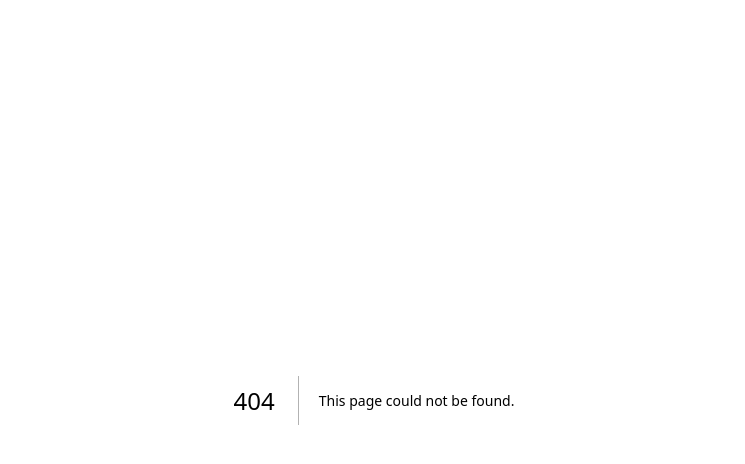
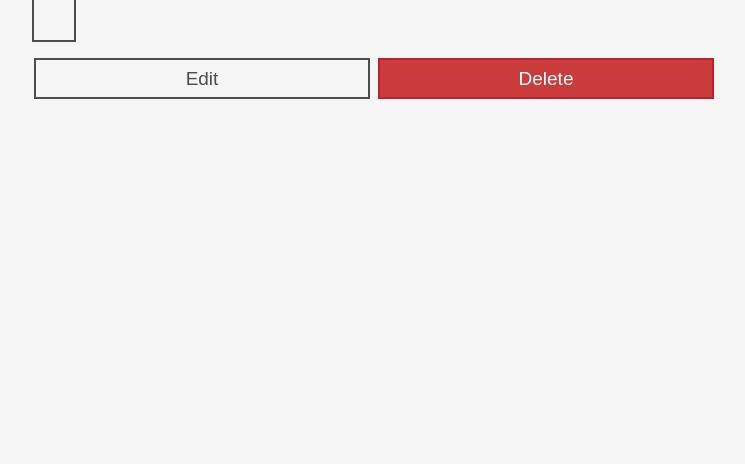
Before and after one commit to aksxaay/mdn-todo-app, a Next.js app: page /components/Todo in a window 1280 px wide. Before the commit this address had no page. Shown: the top 464 px of the page, without its empty margins (266-1011 px from the left). Built offline with nearby package versions, Linux system fonts and the light colour scheme.

Commit message:
2 fetch getStatic + useEffect

```diff
--- a/package.json
+++ b/package.json
@@ -15,6 +15,7 @@
     "autoprefixer": "10.4.14",
     "eslint": "8.38.0",
     "eslint-config-next": "13.3.0",
+    "nanoid": "^4.0.2",
     "next": "13.3.0",
     "postcss": "8.4.21",
     "react": "18.2.0",
--- /dev/null
+++ b/pages/components/Todo.tsx
@@ -0,0 +1,31 @@
+import React from "react";
+import { Types } from "../types";
+
+const Todo = (props: Types.Todo) => {
+  return (
+    <>
+      <li className="todo stack-small">
+        <div className="c-cb">
+          <input
+            id={props.id}
+            type="checkbox"
+            defaultChecked={props.completed}
+          />
+          <label className="todo-label" htmlFor={props.id}>
+            {props.name}
+          </label>
+        </div>
+        <div className="btn-group">
+          <button type="button" className="btn">
+            Edit <span className="visually-hidden">{props.name}</span>
+          </button>
+          <button type="button" className="btn btn__danger">
+            Delete <span className="visually-hidden">{props.name}</span>
+          </button>
+        </div>
+      </li>
+    </>
+  );
+};
+
+export default Todo;
--- a/pages/index.tsx
+++ b/pages/index.tsx
@@ -1,124 +1,130 @@
-import Image from 'next/image'
-import { Inter } from 'next/font/google'
+import { nanoid } from "nanoid";
+import Todo from "./components/Todo";
+import { Types } from "./types";
+import { GetStaticProps } from "next";
+import { useEffect, useState } from "react";
 
-const inter = Inter({ subsets: ['latin'] })
+const DATA: Types.Todo[] = [
+  {
+    id: nanoid(),
+    name: "Eat",
+    completed: true,
+  },
+  {
+    id: nanoid(),
+    name: "Sleep",
+    completed: true,
+  },
+  {
+    id: nanoid(),
+    name: "Repeat",
+    completed: true,
+  },
+];
 
-export default function Home() {
+interface AppProps {
+  data: Types.Todo[];
+}
+export const App = ({ data }: AppProps) => {
+  const [taskList, setTaskList] = useState(data);
+
+  useEffect(() => {
+    fetch(`https://jsonplaceholder.typicode.com/users/5`)
+      .then((response) => response.json())
+      .then((json) => json.name)
+      .then((name) =>
+        setTaskList([
+          ...taskList,
+          {
+            id: nanoid(),
+            name,
+            completed: false,
+          },
+        ])
+      );
+  }, []);
+
   return (
-    <main className="flex min-h-screen flex-col items-center justify-between p-24">
-      <div className="z-10 w-full max-w-5xl items-center justify-between font-mono text-sm lg:flex">
-        <p className="fixed left-0 top-0 flex w-full justify-center border-b border-gray-300 bg-gradient-to-b from-zinc-200 pb-6 pt-8 backdrop-blur-2xl dark:border-neutral-800 dark:bg-zinc-800/30 dark:from-inherit lg:static lg:w-auto  lg:rounded-xl lg:border lg:bg-gray-200 lg:p-4 lg:dark:bg-zinc-800/30">
-          Get started by editing&nbsp;
-          <code className="font-mono font-bold">pages/index.tsx</code>
-        </p>
-        <div className="fixed bottom-0 left-0 flex h-48 w-full items-end justify-center bg-gradient-to-t from-white via-white dark:from-black dark:via-black lg:static lg:h-auto lg:w-auto lg:bg-none">
-          <a
-            className="pointer-events-none flex place-items-center gap-2 p-8 lg:pointer-events-auto lg:p-0"
-            href="https://vercel.com?utm_source=create-next-app&utm_medium=default-template-tw&utm_campaign=create-next-app"
-            target="_blank"
-            rel="noopener noreferrer"
-          >
-            By{' '}
-            <Image
-              src="/vercel.svg"
-              alt="Vercel Logo"
-              className="dark:invert"
-              width={100}
-              height={24}
-              priority
+    <div className="todoapp stack-large">
+      <h1>TodoMatic</h1>
+      <form>
+        <h2 className="label-wrapper">
+          <label htmlFor="new-todo-input" className="label__lg">
+            What needs to be done?
+          </label>
+        </h2>
+        <input
+          type="text"
+          id="new-todo-input"
+          className="input input__lg"
+          name="text"
+          autoComplete="off"
+        />
+        <button type="submit" className="btn btn__primary btn__lg">
+          Add
+        </button>
+      </form>
+      <div className="filters btn-group stack-exception">
+        <button type="button" className="btn toggle-btn" aria-pressed="true">
+          <span className="visually-hidden">Show </span>
+          <span>all</span>
+          <span className="visually-hidden"> tasks</span>
+        </button>
+        <button type="button" className="btn toggle-btn" aria-pressed="false">
+          <span className="visually-hidden">Show </span>
+          <span>Active</span>
+          <span className="visually-hidden"> tasks</span>
+        </button>
+        <button type="button" className="btn toggle-btn" aria-pressed="false">
+          <span className="visually-hidden">Show </span>
+          <span>Completed</span>
+          <span className="visually-hidden"> tasks</span>
+        </button>
+      </div>
+      <h2 id="list-heading">3 tasks remaining</h2>
+      <ul
+        role="list"
+        className="todo-list stack-large stack-exception"
+        aria-labelledby="list-heading"
+      >
+        {taskList?.map((task: Types.Todo) => {
+          return (
+            <Todo
+              key={task.id}
+              name={task.name}
+              completed={task.completed}
+              id={task.id}
             />
-          </a>
-        </div>
-      </div>
+          );
+        })}
+        {/* <Todo name="Eat" completed={true} id={nanoid()} />
+        <Todo name="Sleep" completed={false} id={nanoid()} />
+        <Todo name="Repeat" completed={false} id={nanoid()} /> */}
+      </ul>
+    </div>
+  );
+};
 
-      <div className="relative flex place-items-center before:absolute before:h-[300px] before:w-[480px] before:-translate-x-1/2 before:rounded-full before:bg-gradient-radial before:from-white before:to-transparent before:blur-2xl before:content-[''] after:absolute after:-z-20 after:h-[180px] after:w-[240px] after:translate-x-1/3 after:bg-gradient-conic after:from-sky-200 after:via-blue-200 after:blur-2xl after:content-[''] before:dark:bg-gradient-to-br before:dark:from-transparent before:dark:to-blue-700/10 after:dark:from-sky-900 after:dark:via-[#0141ff]/40 before:lg:h-[360px]">
-        <Image
-          className="relative dark:drop-shadow-[0_0_0.3rem_#ffffff70] dark:invert"
-          src="/next.svg"
-          alt="Next.js Logo"
-          width={180}
-          height={37}
-          priority
-        />
-      </div>
+export default App;
 
-      <div className="mb-32 grid text-center lg:mb-0 lg:grid-cols-4 lg:text-left">
-        <a
-          href="https://nextjs.org/docs?utm_source=create-next-app&utm_medium=default-template-tw&utm_campaign=create-next-app"
-          className="group rounded-lg border border-transparent px-5 py-4 transition-colors hover:border-gray-300 hover:bg-gray-100 hover:dark:border-neutral-700 hover:dark:bg-neutral-800/30"
-          target="_blank"
-          rel="noopener noreferrer"
-        >
-          <h2 className={`${inter.className} mb-3 text-2xl font-semibold`}>
-            Docs{' '}
-            <span className="inline-block transition-transform group-hover:translate-x-1 motion-reduce:transform-none">
-              -&gt;
-            </span>
-          </h2>
-          <p
-            className={`${inter.className} m-0 max-w-[30ch] text-sm opacity-50`}
-          >
-            Find in-depth information about Next.js features and API.
-          </p>
-        </a>
+export const getStaticProps: GetStaticProps = async (context) => {
+  // sending one data through this
+  try {
+    let response = await fetch(`https://jsonplaceholder.typicode.com/users/1`);
+    let json = await response.json();
+    let task: Types.Todo = {
+      id: nanoid(),
+      name: json.name + " getStaticProps",
+      completed: false,
+    };
 
-        <a
-          href="https://nextjs.org/learn?utm_source=create-next-app&utm_medium=default-template-tw&utm_campaign=create-next-app"
-          className="group rounded-lg border border-transparent px-5 py-4 transition-colors hover:border-gray-300 hover:bg-gray-100 hover:dark:border-neutral-700 hover:dark:bg-neutral-800/30"
-          target="_blank"
-          rel="noopener noreferrer"
-        >
-          <h2 className={`${inter.className} mb-3 text-2xl font-semibold`}>
-            Learn{' '}
-            <span className="inline-block transition-transform group-hover:translate-x-1 motion-reduce:transform-none">
-              -&gt;
-            </span>
-          </h2>
-          <p
-            className={`${inter.className} m-0 max-w-[30ch] text-sm opacity-50`}
-          >
-            Learn about Next.js in an interactive course with&nbsp;quizzes!
-          </p>
-        </a>
-
-        <a
-          href="https://vercel.com/templates?framework=next.js&utm_source=create-next-app&utm_medium=default-template-tw&utm_campaign=create-next-app"
-          className="group rounded-lg border border-transparent px-5 py-4 transition-colors hover:border-gray-300 hover:bg-gray-100 hover:dark:border-neutral-700 hover:dark:bg-neutral-800/30"
-          target="_blank"
-          rel="noopener noreferrer"
-        >
-          <h2 className={`${inter.className} mb-3 text-2xl font-semibold`}>
-            Templates{' '}
-            <span className="inline-block transition-transform group-hover:translate-x-1 motion-reduce:transform-none">
-              -&gt;
-            </span>
-          </h2>
-          <p
-            className={`${inter.className} m-0 max-w-[30ch] text-sm opacity-50`}
-          >
-            Discover and deploy boilerplate example Next.js&nbsp;projects.
-          </p>
-        </a>
-
-        <a
-          href="https://vercel.com/new?utm_source=create-next-app&utm_medium=default-template-tw&utm_campaign=create-next-app"
-          className="group rounded-lg border border-transparent px-5 py-4 transition-colors hover:border-gray-300 hover:bg-gray-100 hover:dark:border-neutral-700 hover:dark:bg-neutral-800/30"
-          target="_blank"
-          rel="noopener noreferrer"
-        >
-          <h2 className={`${inter.className} mb-3 text-2xl font-semibold`}>
-            Deploy{' '}
-            <span className="inline-block transition-transform group-hover:translate-x-1 motion-reduce:transform-none">
-              -&gt;
-            </span>
-          </h2>
-          <p
-            className={`${inter.className} m-0 max-w-[30ch] text-sm opacity-50`}
-          >
-            Instantly deploy your Next.js site to a shareable URL with Vercel.
-          </p>
-        </a>
-      </div>
-    </main>
-  )
-}
+    return {
+      props: { data: [...DATA, task] },
+    };
+  } catch (error) {
+    console.error("getStaticProps fetch failed");
+    return {
+      props: { data: DATA },
+    };
+  }
+};
--- /dev/null
+++ b/pages/types/index.ts
@@ -0,0 +1,7 @@
+export namespace Types {
+  export interface Todo {
+    id: string;
+    name: string;
+    completed: boolean;
+  }
+}
--- a/styles/globals.css
+++ b/styles/globals.css
@@ -2,26 +2,291 @@
 @tailwind components;
 @tailwind utilities;
 
-:root {
-  --foreground-rgb: 0, 0, 0;
-  --background-start-rgb: 214, 219, 220;
-  --background-end-rgb: 255, 255, 255;
+/* RESETS */
+*,
+*::before,
+*::after {
+  box-sizing: border-box;
 }
-
-@media (prefers-color-scheme: dark) {
-  :root {
-    --foreground-rgb: 255, 255, 255;
-    --background-start-rgb: 0, 0, 0;
-    --background-end-rgb: 0, 0, 0;
+*:focus {
+  outline: 3px dashed #228bec;
+  outline-offset: 0;
+}
+html {
+  font: 62.5% / 1.15 sans-serif;
+}
+h1,
+h2 {
+  margin-bottom: 0;
+}
+ul {
+  list-style: none;
+  padding: 0;
+}
+button {
+  border: none;
+  margin: 0;
+  padding: 0;
+  width: auto;
+  overflow: visible;
+  background: transparent;
+  color: inherit;
+  font: inherit;
+  line-height: normal;
+  -webkit-font-smoothing: inherit;
+  -moz-osx-font-smoothing: inherit;
+  appearance: none;
+}
+button::-moz-focus-inner {
+  border: 0;
+}
+button,
+input,
+optgroup,
+select,
+textarea {
+  font-family: inherit;
+  font-size: 100%;
+  line-height: 1.15;
+  margin: 0;
+}
+button,
+input {
+  overflow: visible;
+}
+input[type="text"] {
+  border-radius: 0;
+}
+body {
+  width: 100%;
+  max-width: 68rem;
+  margin: 0 auto;
+  font: 1.6rem/1.25 Arial, sans-serif;
+  background-color: #f5f5f5;
+  color: #4d4d4d;
+}
+@media screen and (min-width: 620px) {
+  body {
+    font-size: 1.9rem;
+    line-height: 1.31579;
   }
 }
-
-body {
-  color: rgb(var(--foreground-rgb));
-  background: linear-gradient(
-      to bottom,
-      transparent,
-      rgb(var(--background-end-rgb))
-    )
-    rgb(var(--background-start-rgb));
+/*END RESETS*/
+/* GLOBAL STYLES */
+.form-group > input[type="text"] {
+  display: inline-block;
+  margin-top: 0.4rem;
 }
+.btn {
+  padding: 0.8rem 1rem 0.7rem;
+  border: 0.2rem solid #4d4d4d;
+  cursor: pointer;
+  text-transform: capitalize;
+}
+.btn.toggle-btn {
+  border-width: 1px;
+  border-color: #d3d3d3;
+}
+.btn.toggle-btn[aria-pressed="true"] {
+  text-decoration: underline;
+  border-color: #4d4d4d;
+}
+.btn__danger {
+  color: #fff;
+  background-color: #ca3c3c;
+  border-color: #bd2130;
+}
+.btn__filter {
+  border-color: lightgrey;
+}
+.btn__primary {
+  color: #fff;
+  background-color: #000;
+}
+.btn-group {
+  display: flex;
+  justify-content: space-between;
+}
+.btn-group > * {
+  flex: 1 1 49%;
+}
+.btn-group > * + * {
+  margin-left: 0.8rem;
+}
+.label-wrapper {
+  margin: 0;
+  flex: 0 0 100%;
+  text-align: center;
+}
+.visually-hidden {
+  position: absolute !important;
+  height: 1px;
+  width: 1px;
+  overflow: hidden;
+  clip: rect(1px 1px 1px 1px);
+  clip: rect(1px, 1px, 1px, 1px);
+  white-space: nowrap;
+}
+[class*="stack"] > * {
+  margin-top: 0;
+  margin-bottom: 0;
+}
+.stack-small > * + * {
+  margin-top: 1.25rem;
+}
+.stack-large > * + * {
+  margin-top: 2.5rem;
+}
+@media screen and (min-width: 550px) {
+  .stack-small > * + * {
+    margin-top: 1.4rem;
+  }
+  .stack-large > * + * {
+    margin-top: 2.8rem;
+  }
+}
+.stack-exception {
+  margin-top: 1.2rem;
+}
+/* END GLOBAL STYLES */
+.todoapp {
+  background: #fff;
+  margin: 2rem 0 4rem 0;
+  padding: 1rem;
+  position: relative;
+  box-shadow: 0 2px 4px 0 rgba(0, 0, 0, 0.2), 0 2.5rem 5rem 0 rgba(0, 0, 0, 0.1);
+}
+@media screen and (min-width: 550px) {
+  .todoapp {
+    padding: 4rem;
+  }
+}
+.todoapp > * {
+  max-width: 50rem;
+  margin-left: auto;
+  margin-right: auto;
+}
+.todoapp > form {
+  max-width: 100%;
+}
+.todoapp > h1 {
+  display: block;
+  max-width: 100%;
+  text-align: center;
+  margin: 0;
+  margin-bottom: 1rem;
+}
+.label__lg {
+  line-height: 1.01567;
+  font-weight: 300;
+  padding: 0.8rem;
+  margin-bottom: 1rem;
+  text-align: center;
+}
+.input__lg {
+  padding: 2rem;
+  border: 2px solid #000;
+}
+.input__lg:focus {
+  border-color: #4d4d4d;
+  box-shadow: inset 0 0 0 2px;
+}
+[class*="__lg"] {
+  display: inline-block;
+  width: 100%;
+  font-size: 1.9rem;
+}
+[class*="__lg"]:not(:last-child) {
+  margin-bottom: 1rem;
+}
+@media screen and (min-width: 620px) {
+  [class*="__lg"] {
+    font-size: 2.4rem;
+  }
+}
+/* Todo item styles */
+.todo {
+  display: flex;
+  flex-direction: row;
+  flex-wrap: wrap;
+}
+.todo > * {
+  flex: 0 0 100%;
+}
+.todo-text {
+  width: 100%;
+  min-height: 4.4rem;
+  padding: 0.4rem 0.8rem;
+  border: 2px solid #565656;
+}
+.todo-text:focus {
+  box-shadow: inset 0 0 0 2px;
+}
+/* CHECKBOX STYLES */
+.c-cb {
+  box-sizing: border-box;
+  font-family: Arial, sans-serif;
+  -webkit-font-smoothing: antialiased;
+  font-weight: 400;
+  font-size: 1.6rem;
+  line-height: 1.25;
+  display: block;
+  position: relative;
+  min-height: 44px;
+  padding-left: 40px;
+  clear: left;
+}
+.c-cb > label::before,
+.c-cb > input[type="checkbox"] {
+  box-sizing: border-box;
+  top: -2px;
+  left: -2px;
+  width: 44px;
+  height: 44px;
+}
+.c-cb > input[type="checkbox"] {
+  -webkit-font-smoothing: antialiased;
+  cursor: pointer;
+  position: absolute;
+  z-index: 1;
+  margin: 0;
+  opacity: 0;
+}
+.c-cb > label {
+  font-size: inherit;
+  font-family: inherit;
+  line-height: inherit;
+  display: inline-block;
+  margin-bottom: 0;
+  padding: 8px 15px 5px;
+  cursor: pointer;
+  touch-action: manipulation;
+}
+.c-cb > label::before {
+  content: "";
+  position: absolute;
+  border: 2px solid currentcolor;
+  background: transparent;
+}
+.c-cb > input[type="checkbox"]:focus + label::before {
+  border-width: 4px;
+  outline: 3px dashed #228bec;
+}
+.c-cb > label::after {
+  box-sizing: content-box;
+  content: "";
+  position: absolute;
+  top: 11px;
+  left: 9px;
+  width: 18px;
+  height: 7px;
+  transform: rotate(-45deg);
+  border: solid;
+  border-width: 0 0 5px 5px;
+  border-top-color: transparent;
+  opacity: 0;
+  background: transparent;
+}
+.c-cb > input[type="checkbox"]:checked + label::after {
+  opacity: 1;
+}
```
Also changed, not shown: .eslintrc.json, 1 other file (tests, documents, lock files or other folders).
